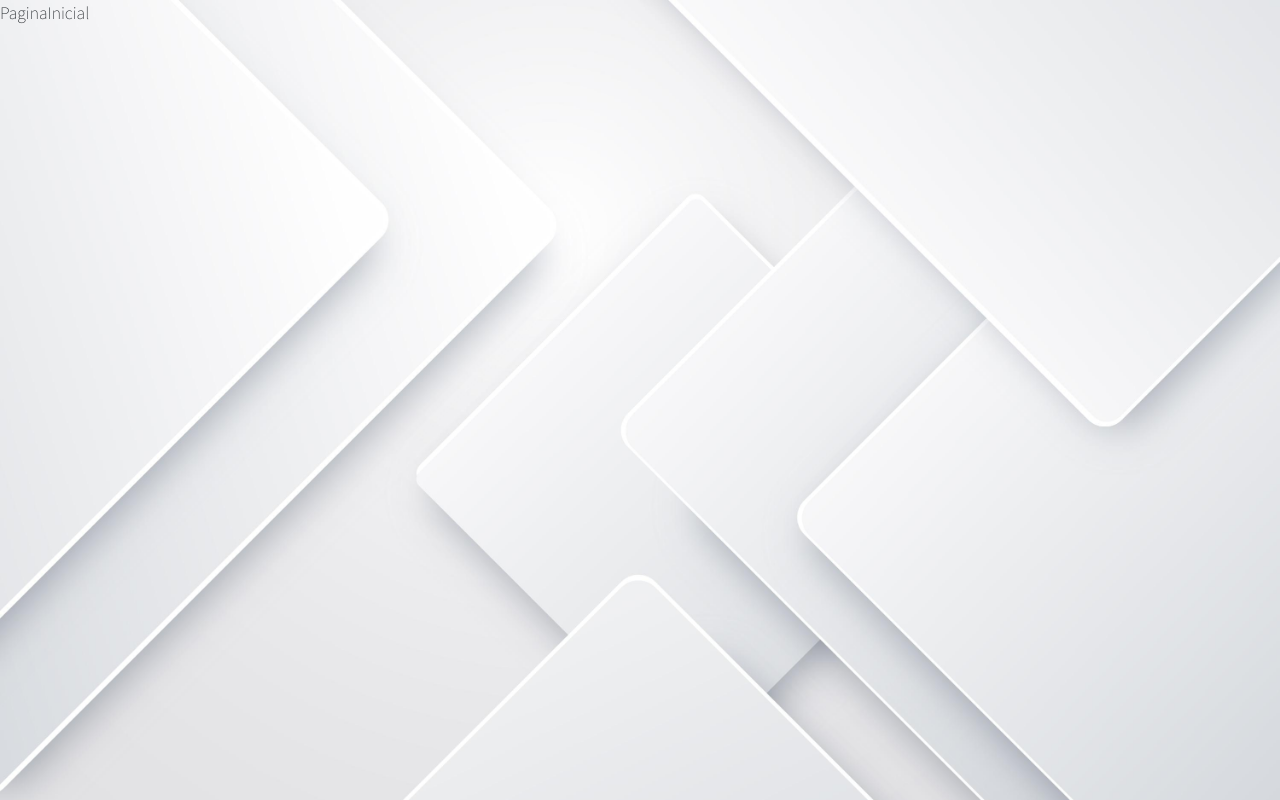
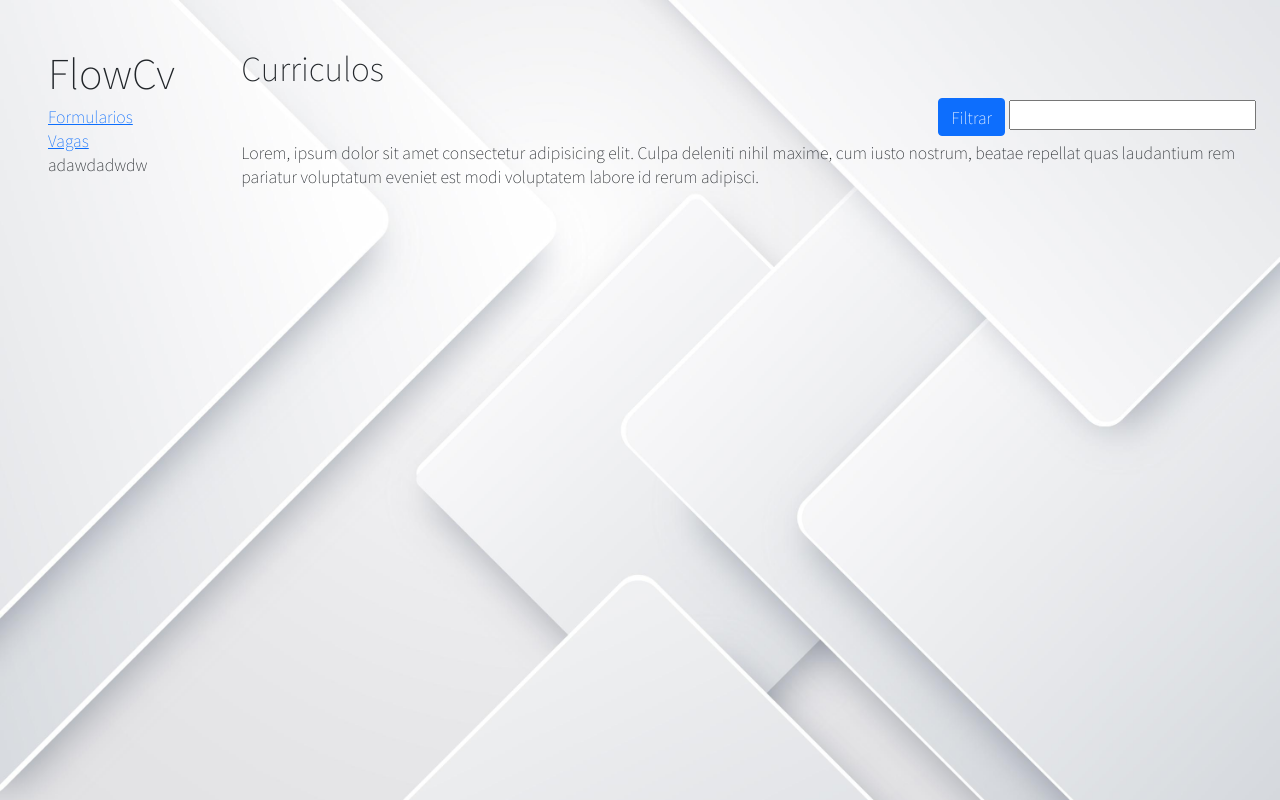
Before and after one commit to GabrielDiniz05/FlowCV, a React (Create React App) app in the folder flowcv-reactapp/: page /home in a window 1280 px wide. Built offline with nearby package versions, Linux system fonts and the light colour scheme; a web font is replaced by a local one.

Commit message:
Pagina inicial

```diff
--- a/flowcv-reactapp/src/App.css
+++ b/flowcv-reactapp/src/App.css
@@ -51,7 +51,6 @@ body {
     background-color: black;
 }
 
-
 /*Estilo para labels*/
 #All-labels{
     color: rgb(0, 0, 0);
@@ -60,3 +59,9 @@ body {
 #All-titles{
     text-align: center;
 }
+
+
+#Sidebar{
+    flex-direction: column;
+    align-content: space-around;
+}
--- a/flowcv-reactapp/src/componentes/PaginaInicial.jsx
+++ b/flowcv-reactapp/src/componentes/PaginaInicial.jsx
@@ -2,8 +2,37 @@ import React from 'react'
 
 function PaginaInicial() {
   return (
-    <div>PaginaInicial</div>
+    <div className="row">
+      <div className="col-2">
+        <div className="container mt-5">
+          <div className="container">
+            <h1>FlowCv</h1>
+          </div>
+          <div className="container">
+            <a href="#">Formularios</a>
+            <br />
+            <a href="#">Vagas</a>
+          </div>
+          <div className="container">
+            <footer><p>adawdadwdw</p></footer>
+          </div>
+        </div>
+      </div>
+      <div id='Container-principla' className="col-10">
+        <div className="container mt-5">
+          <h2>Curriculos</h2>
+        </div>
+        <div className="container">
+          <header className='text-end'>
+            <button className='btn btn-primary m-1'>Filtrar</button>
+            <input id='All-inputs' type="text" />
+          </header>
+        </div>
+        <div className="container">
+          <p>Lorem, ipsum dolor sit amet consectetur adipisicing elit. Culpa deleniti nihil maxime, cum iusto nostrum, beatae repellat quas laudantium rem pariatur voluptatum eveniet est modi voluptatem labore id rerum adipisci.</p>
+        </div>
+      </div>
+    </div>
   )
 }
-
 export default PaginaInicial
```
